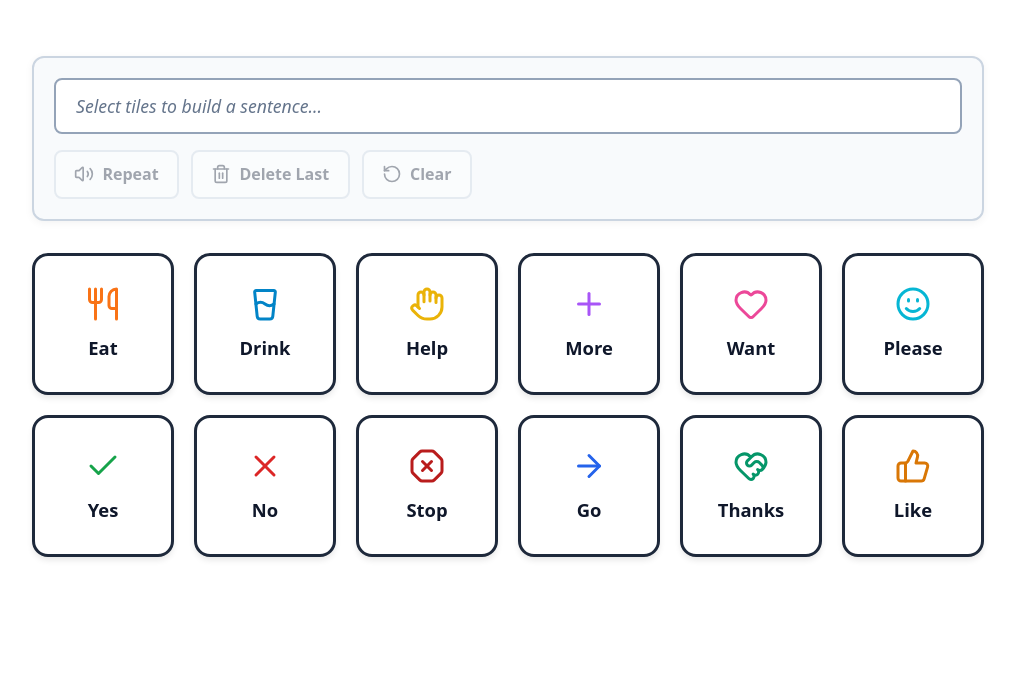
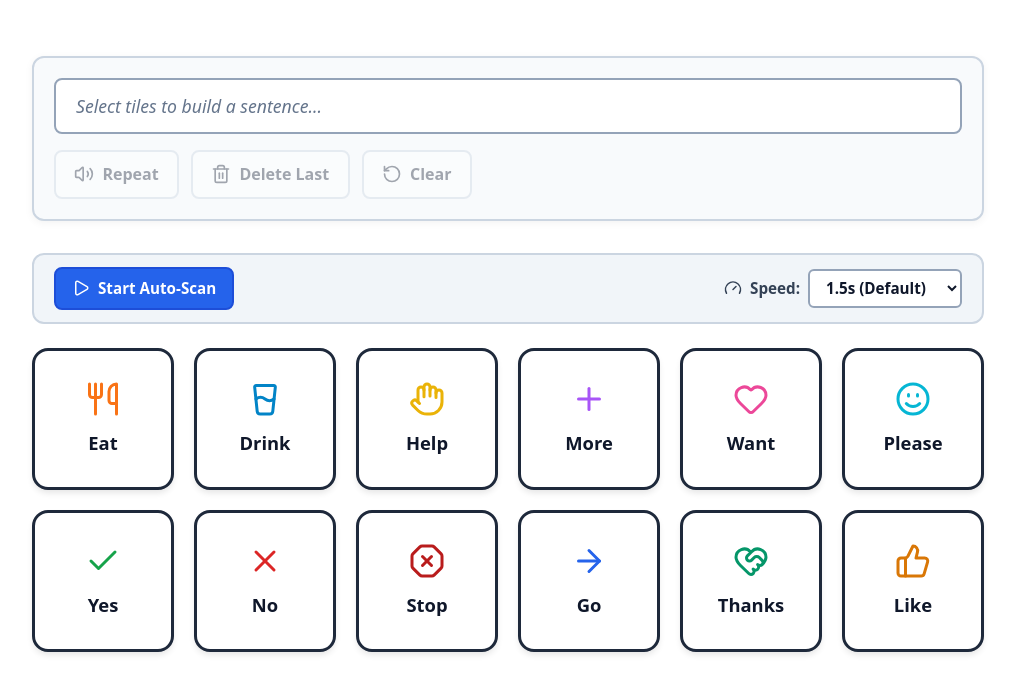
Before and after one commit to matanatkhalil/access-forge, a React (Vite) app in the folder client/: page /aac-board in a window 1280 px wide. Shown: the top 694 px of the page, without its empty margins (132-1147 px from the left). Built offline with nearby package versions, Linux system fonts and the light colour scheme.

Commit message:
feat(aac): implement row-column UI scanning and accessibility controls

```diff
--- a/client/src/tools/aac-board/AACBoard.css
+++ b/client/src/tools/aac-board/AACBoard.css
@@ -148,3 +148,104 @@
     grid-template-columns: repeat(6, 1fr);
   }
 }
+
+.scanner-toolbar {
+  display: flex;
+  align-items: center;
+  justify-content: space-between;
+  gap: 1rem;
+  background-color: #f1f5f9;
+  border: 2px solid #cbd5e1;
+  border-radius: 12px;
+  padding: 0.75rem 1.25rem;
+  margin-bottom: 1.5rem;
+  flex-wrap: wrap;
+}
+
+.scan-toggle-btn {
+  display: inline-flex;
+  align-items: center;
+  gap: 0.5rem;
+  padding: 0.5rem 1rem;
+  font-size: 0.95rem;
+  font-weight: 700;
+  color: #ffffff;
+  background-color: #2563eb;
+  border: 2px solid #1d4ed8;
+  border-radius: 8px;
+  cursor: pointer;
+  transition: all 0.15s ease-in-out;
+}
+
+.scan-toggle-btn:hover {
+  background-color: #1d4ed8;
+}
+
+.scan-toggle-btn.active {
+  background-color: #dc2626;
+  border-color: #b91c1c;
+}
+
+.scan-toggle-btn.active:hover {
+  background-color: #c91b1b;
+}
+
+.scan-toggle-btn:focus {
+  outline: none;
+}
+
+.scan-toggle-btn:focus-visible {
+  outline: 3px solid #2563eb !important;
+  outline-offset: 3px;
+  box-shadow: 0 0 0 2px rgba(37, 99, 235, 0.2);
+}
+
+.scan-toggle-btn.active:focus-visible {
+  outline: 3px solid #dc2626 !important;
+  outline-offset: 3px;
+  box-shadow: 0 0 0 2px rgba(220, 38, 38, 0.25);
+}
+
+.speed-selector {
+  display: flex;
+  align-items: center;
+  gap: 0.5rem;
+  font-size: 0.95rem;
+  font-weight: 600;
+  color: #334155;
+}
+
+.speed-selector select {
+  padding: 0.4rem 0.75rem;
+  font-size: 0.95rem;
+  font-weight: 600;
+  border: 2px solid #94a3b8;
+  border-radius: 6px;
+  background-color: #ffffff;
+  color: #0f172a;
+  cursor: pointer;
+}
+
+.speed-selector select:focus-visible {
+  outline: 3px solid #2563eb;
+  outline-offset: 2px;
+}
+
+/* High-contrast scanning indicators */
+/* Active row highlight */
+.tile-button.is-row-active {
+  border-color: #f59e0b !important;
+  background-color: #fef3c7 !important;
+  box-shadow: 0 0 0 3px #f59e0b;
+}
+
+/* Active tile focus (Extra-thick high-visibility outline) */
+.tile-button.is-tile-active {
+  border-color: #16a34a !important;
+  background-color: #dcfce7 !important;
+  outline: 5px solid #f59e0b !important;
+  outline-offset: 4px;
+  transform: scale(1.05);
+  z-index: 10;
+  box-shadow: 0 10px 20px -3px rgba(0, 0, 0, 0.25);
+}
--- a/client/src/tools/aac-board/AACBoard.jsx
+++ b/client/src/tools/aac-board/AACBoard.jsx
@@ -15,10 +15,14 @@ import {
   ArrowRight,
   ThumbsUp,
   HeartHandshake,
+  Play,
+  Pause,
+  Gauge,
 } from 'lucide-react';
 
 import starterTiles from './starterTiles.json';
 import { useSpeech } from './useSpeech';
+import { useScanner } from './useScanner';
 import './AACBoard.css';
 
 const ICON_MAP = {
@@ -41,11 +45,35 @@ const AACBoard = () => {
   const [selectedWords, setSelectedWords] = useState([]);
   const { speak, stop } = useSpeech();
 
+  // Load saved scan speed from localStorage (default: 1500ms = 1.5s)
+  const [scanSpeed, setScanSpeed] = useState(() => {
+    const saved = localStorage.getItem('aac_scan_speed');
+    return saved ? Number(saved) : 1500;
+  });
+
   const handleSelectingTile = (label) => {
     setSelectedWords((prev) => {
       return [...prev, label];
     });
     speak(label);
+  };
+
+  // Connect useScanner hook
+  const { isScanning, setIsScanning, mode, columns, activeRowIndex, activeTileIndex } = useScanner({
+    totalItems: starterTiles.length,
+    scanSpeed,
+    onSelectTile: (selectedIndex) => {
+      const tile = starterTiles[selectedIndex];
+      if (tile) {
+        handleSelectingTile(tile.label);
+      }
+    },
+  });
+
+  const handleSpeedChange = (e) => {
+    const newSpeed = Number(e.target.value);
+    setScanSpeed(newSpeed);
+    localStorage.setItem('aac_scan_speed', newSpeed.toString());
   };
 
   const handleClear = () => {
@@ -91,17 +119,50 @@ const AACBoard = () => {
         </div>
       </header>
 
+      {/* Switch Access & Scanning Toolbar */}
+      <div className="scanner-toolbar">
+        <button
+          type="button"
+          className={`scan-toggle-btn ${isScanning ? 'active' : ''}`}
+          onClick={() => setIsScanning((prev) => !prev)}
+        >
+          {isScanning ? <Pause size={18} /> : <Play size={18} />}
+          <span>{isScanning ? 'Pause Auto-Scan' : 'Start Auto-Scan'}</span>
+        </button>
+
+        <div className="speed-selector">
+          <Gauge size={18} aria-hidden="true" />
+          <label htmlFor="scan-speed-select">Speed:</label>
+          <select id="scan-speed-select" value={scanSpeed} onChange={handleSpeedChange}>
+            <option value={3000}>3.0s (Slow)</option>
+            <option value={2000}>2.0s (Medium)</option>
+            <option value={1500}>1.5s (Default)</option>
+            <option value={1000}>1.0s (Fast)</option>
+          </select>
+        </div>
+      </div>
+
       {/* Tile Grid */}
       <main className="tiles-grid" aria-label="Communication Tiles">
-        {starterTiles.map((tile) => {
+        {starterTiles.map((tile, index) => {
           // Look up icon dynamically based on iconName string
           const IconComponent = ICON_MAP[tile.iconName];
+
+          // Calculate grid coordinates for scanning indicators
+          const tileRow = Math.floor(index / columns);
+          const tileCol = index % columns;
+
+          const isRowActive = isScanning && tileRow === activeRowIndex;
+          const isTileActive =
+            isScanning && mode === 'TILE' && isRowActive && tileCol === activeTileIndex;
 
           return (
             <button
               key={tile.id}
               type="button"
-              className="tile-button"
+              className={`tile-button ${isRowActive ? 'is-row-active' : ''} ${
+                isTileActive ? 'is-tile-active' : ''
+              }`}
               onClick={() => handleSelectingTile(tile.label)}
             >
               {IconComponent && (
--- a/client/src/tools/aac-board/useScanner.js
+++ b/client/src/tools/aac-board/useScanner.js
@@ -82,6 +82,12 @@ export const useScanner = ({ totalItems = 12, scanSpeed = 1500, onSelectTile })
   useEffect(() => {
     const handleKeyDown = (e) => {
       if (e.code === 'Space' || e.key === 'Enter') {
+        // If user is focused on a toolbar or control button, let native keyboard click happen
+        const isFocusedOnControl = e.target.closest('.scanner-toolbar, .sentence-controls');
+        if (isFocusedOnControl) {
+          return; // Exit early and let native button onClick trigger
+        }
+
         e.preventDefault(); // Stop page scrolling
         if (!isScanning) {
           setIsScanning(true);
```
